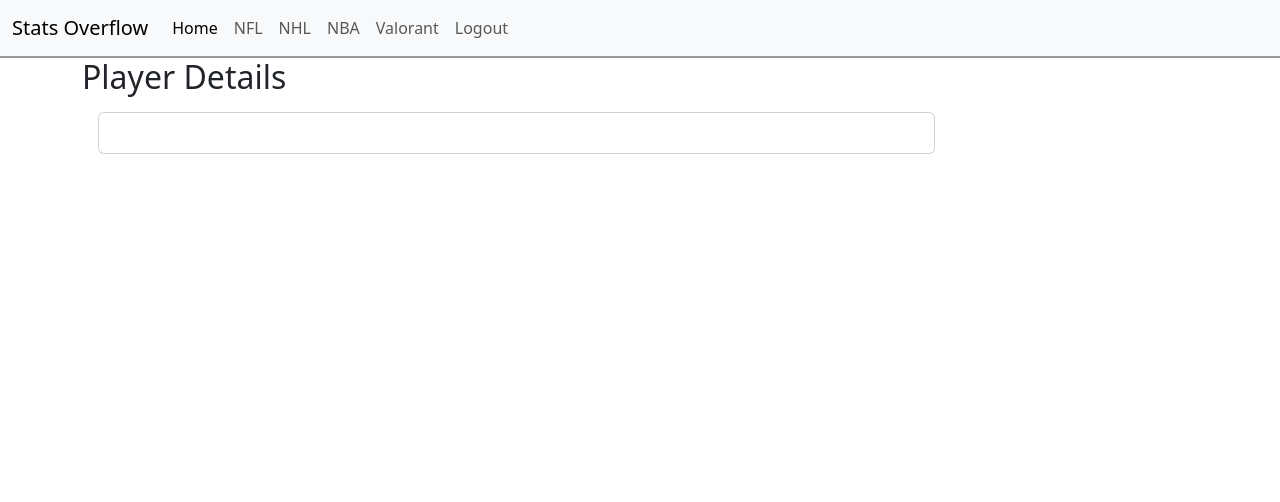
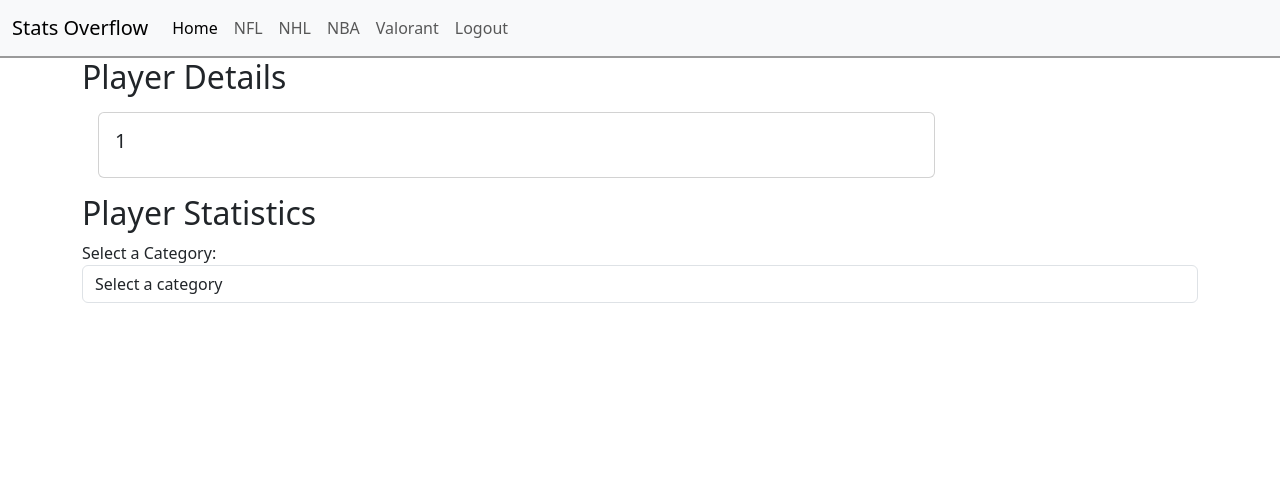
Before and after one commit to Jeffrey-Anderson392/Stats-Overflow, a Django app: page /NFL/NFL_Player/1/ in a window 1280 px wide. Shown: the top 502 px of the page. Run offline with Django 5.2, Linux system fonts and the light colour scheme; a user stored in the database is signed in; data comes from the database, SQL or seed files in the repository.

Commit message:
almost got players to show

```diff
--- a/stats_overflow/sports_stats/templates/sports_stats/NFL_Player.html
+++ b/stats_overflow/sports_stats/templates/sports_stats/NFL_Player.html
@@ -8,11 +8,53 @@
     <h2>Player Details</h2>
     <div class="card w-75 m-3">
         <div class="card-body">
-            <h5 class="card-title">{{ defense.PlayerName }}</h5>
+            <h5 class="card-title">{{ player_name }}</h5>
         </div>
     </div>
 
-    {% for key, value in context.items %}
+    <h2>Player Statistics</h2>
+    <form method="get" action="" class="mb-3">
+        <div class="form-group">
+            <label for="categorySelect">Select a Category:</label>
+            <select id="categorySelect" name="category" class="form-control" onchange="this.form.submit()">
+                <option value="">Select a category</option>
+                {% for category in stats_categories %}
+                    <option value="{{ category }}" {% if category == selected_category %}selected{% endif %}>
+                        {{ category }}
+                    </option>
+                {% endfor %}
+            </select>
+        </div>
+    </form>
 
-    {% endfor %}
+    {% if stats_data %}
+        <div class="table-responsive sticky-header">
+            <table class="table table-striped">
+
+                <thead>
+                    <tr>
+                        {% for field_name in field_names %}
+                            <th>{{ field_name }}</th>
+                        {% endfor %}
+                    </tr>
+                </thead>
+                <tbody>
+                    {% for item in stats_data %}
+                        <tr>
+                            {% for field_name in field_names %}
+                                {% with forloop.counter0 as field_index %}
+                                    {% if field_index == 1 %}  <!-- Assuming PlayerName is in the second column -->
+
+
+                                    {% endif %}
+                                {% endwith %}
+                            {% endfor %}
+                        </tr>
+                    {% endfor %}
+                </tbody>
+            </table>
+        </div>
+    {% endif %}
+
+
 {% endblock %}
--- a/stats_overflow/sports_stats/views.py
+++ b/stats_overflow/sports_stats/views.py
@@ -35,87 +35,108 @@ def home(request):
 
     return render(request, 'sports_stats/home.html', {})
 
+from django.shortcuts import render
+from .models import NFL_Player_Defense_Stats, NFL_Player_Kick_Returns_Stats, NFL_Player_Kicking_Stats, NFL_Player_Passing_Stats, NFL_Player_Punt_Returns_Stats, NFL_Player_Punting_Stats, NFL_Player_Receiving_Stats, NFL_Player_Rushing_Stats, NFL_Player_Scoring_Stats
+
 
 # This is where the players are viewed
 def NFL_Player_View(request, name):
     context = {}
+    context['player_name'] = name
 
-    try:
-        defense = NFL_Player_Defense_Stats.objects.get(PlayerName=name)
-        context['defense'] = defense
-    except ObjectDoesNotExist:
-        pass
+    nfl_team_list = NFL_Team.objects.all()
+    stats_categories = [
+        'Team List', 'Defense Stats', 'Kick Returns Stats', 'Kicking Stats',
+        'Passing Stats', 'Punt Returns Stats', 'Punting Stats',
+        'Receiving Stats', 'Rushing Stats', 'Scoring Stats'
+    ]
+    category_models = {
+        'Team List': 'NFL_Team',
+        'Defense Stats': 'NFL_Player_Defense_Stats',
+        'Kick Returns Stats': 'NFL_Player_Kick_Returns_Stats',
+        'Kicking Stats': 'NFL_Player_Kicking_Stats',
+        'Passing Stats': 'NFL_Player_Passing_Stats',
+        'Punt Returns Stats': 'NFL_Player_Punt_Returns_Stats',
+        'Punting Stats': 'NFL_Player_Punting_Stats',
+        'Receiving Stats': 'NFL_Player_Receiving_Stats',
+        'Rushing Stats': 'NFL_Player_Rushing_Stats',
+        'Scoring Stats': 'NFL_Player_Scoring_Stats',
+    }
 
-    try:
-        kick_returns = NFL_Player_Kick_Returns_Stats.objects.get(PlayerName=name)
-        context['kick_returns'] = kick_returns
-    except ObjectDoesNotExist:
-        pass
+    selected_category = request.GET.get('category')
+    stats_data = None
+    field_names = []
 
-    try:
-        kicking = NFL_Player_Kicking_Stats.objects.get(PlayerName=name)
-        context['kicking'] = kicking
-    except ObjectDoesNotExist:
-        pass
+    if selected_category:
+        model_name = category_models[selected_category]
+        model = apps.get_model('sports_stats', model_name)
+        stats_data = model.objects.all()
+        field_names = [field.name for field in model._meta.fields]
 
-    try:
-        passing = NFL_Player_Passing_Stats.objects.get(PlayerName=name)
-        context['passing'] = passing
-    except ObjectDoesNotExist:
-        pass
+    return render(request, 'sports_stats/NFL_Player.html', {
+        "team_list": nfl_team_list,
+        "stats_categories": stats_categories,
+        "selected_category": selected_category,
+        "stats_data": stats_data,
+        "field_names": field_names,
+        "player_name": name
+    })
 
-    try:
-        punt_returns = NFL_Player_Punt_Returns_Stats.objects.get(PlayerName=name)
-        context['punt_returns'] = punt_returns
-    except ObjectDoesNotExist:
-        pass
+    # try:
+    #     defense = NFL_Player_Defense_Stats.objects.get(PlayerName=name)
+    #     context['defense'] = defense
+    # except ObjectDoesNotExist:
+    #     pass
 
-    try:
-        punting = NFL_Player_Punting_Stats.objects.get(PlayerName=name)
-        context['punting'] = punting
-    except ObjectDoesNotExist:
-        pass
+    # try:
+    #     kick_returns = NFL_Player_Kick_Returns_Stats.objects.get(PlayerName=name)
+    #     context['kick_returns'] = kick_returns
+    # except ObjectDoesNotExist:
+    #     pass
 
-    try:
-        receiving = NFL_Player_Receiving_Stats.objects.get(PlayerName=name)
-        context['receiving'] = receiving
-    except ObjectDoesNotExist:
-        pass
+    # try:
+    #     kicking = NFL_Player_Kicking_Stats.objects.get(PlayerName=name)
+    #     context['kicking'] = kicking
+    # except ObjectDoesNotExist:
+    #     pass
 
-    try:
-        rushing = NFL_Player_Rushing_Stats.objects.get(PlayerName=name)
-        context['rushing'] = rushing
-    except ObjectDoesNotExist:
-        pass
+    # try:
+    #     passing = NFL_Player_Passing_Stats.objects.get(PlayerName=name)
+    #     context['passing'] = passing
+    # except ObjectDoesNotExist:
+    #     pass
 
-    try:
-        scoring = NFL_Player_Scoring_Stats.objects.get(PlayerName=name)
-        context['scoring'] = scoring
-    except ObjectDoesNotExist:
-        pass
+    # try:
+    #     punt_returns = NFL_Player_Punt_Returns_Stats.objects.get(PlayerName=name)
+    #     context['punt_returns'] = punt_returns
+    # except ObjectDoesNotExist:
+    #     pass
 
+    # try:
+    #     punting = NFL_Player_Punting_Stats.objects.get(PlayerName=name)
+    #     context['punting'] = punting
+    # except ObjectDoesNotExist:
+    #     pass
 
-        # defense = NFL_Player_Defense_Stats.objects.get(PlayerName=name)
-        # kick_returns = NFL_Player_Kick_Returns_Stats.objects.get(PlayerName=name)
-        # kicking = NFL_Player_Kicking_Stats.objects.get(PlayerName=name)
-        # passing = NFL_Player_Passing_Stats.objects.get(PlayerName=name)
-        # punt_returns = NFL_Player_Punt_Returns_Stats.objects.get(PlayerName=name)
-        # punting = NFL_Player_Punting_Stats.objects.get(PlayerName=name)
-        # receiving = NFL_Player_Receiving_Stats.objects.get(PlayerName=name)
-        # rushing = NFL_Player_Rushing_Stats.objects.get(PlayerName=name)
-        # scoring = NFL_Player_Scoring_Stats.objects.get(PlayerName=name)
-        # context = {
-        #     'defense': defense,
-        #     'kick_returns': kick_returns,
-        #     'kicking': kicking,
-        #     'passing': passing,
-        #     'punt_returns': punt_returns,
-        #     'punting': punting,
-        #     'receiving': receiving,
-        #     'rushing': rushing,
-        #     'scoring': scoring,
-        # }
-    return render(request, 'sports_stats/NFL_Player.html', context)
+    # try:
+    #     receiving = NFL_Player_Receiving_Stats.objects.get(PlayerName=name)
+    #     context['receiving'] = receiving
+    # except ObjectDoesNotExist:
+    #     pass
+
+    # try:
+    #     rushing = NFL_Player_Rushing_Stats.objects.get(PlayerName=name)
+    #     context['rushing'] = rushing
+    # except ObjectDoesNotExist:
+    #     pass
+
+    # try:
+    #     scoring = NFL_Player_Scoring_Stats.objects.get(PlayerName=name)
+    #     context['scoring'] = scoring
+    # except ObjectDoesNotExist:
+    #     pass
+
+    # return render(request, 'sports_stats/NFL_Player.html', context)
 
 def NHL_Player_View(request, name):
     context = {}
```
